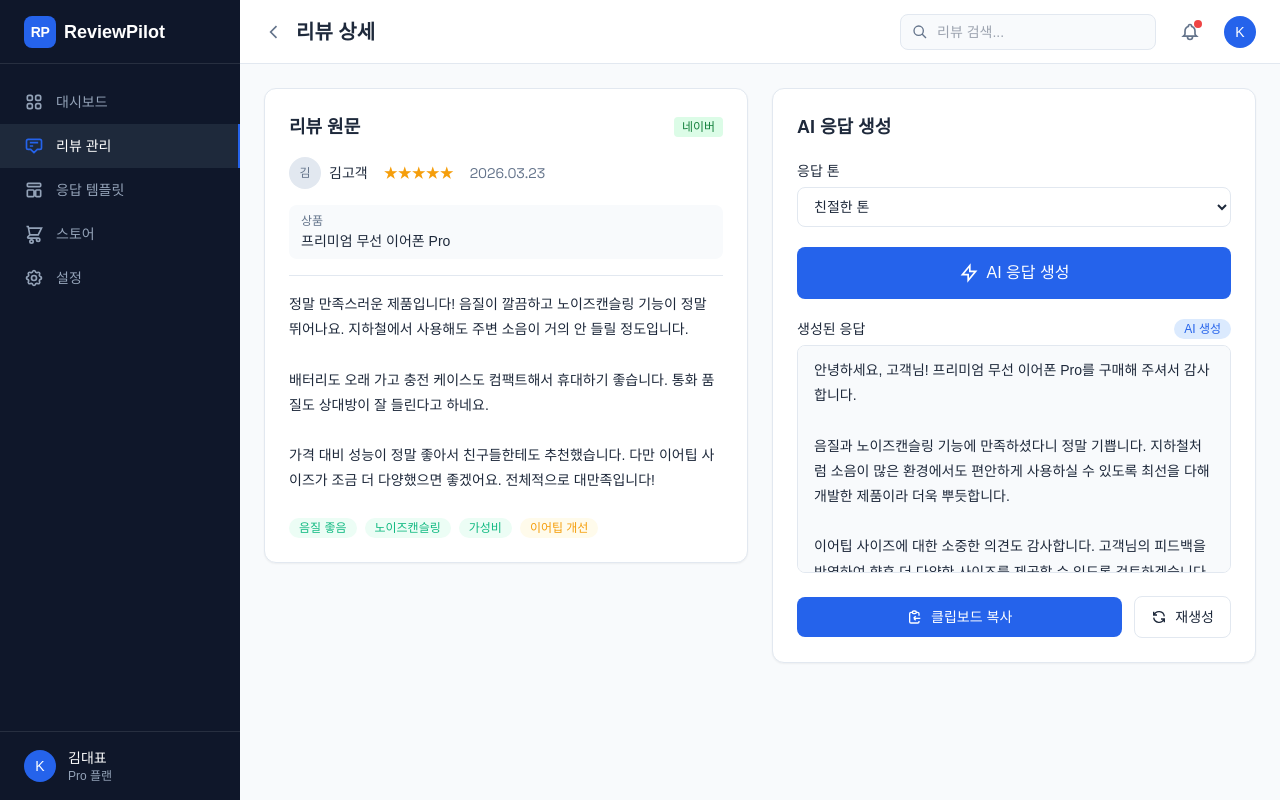
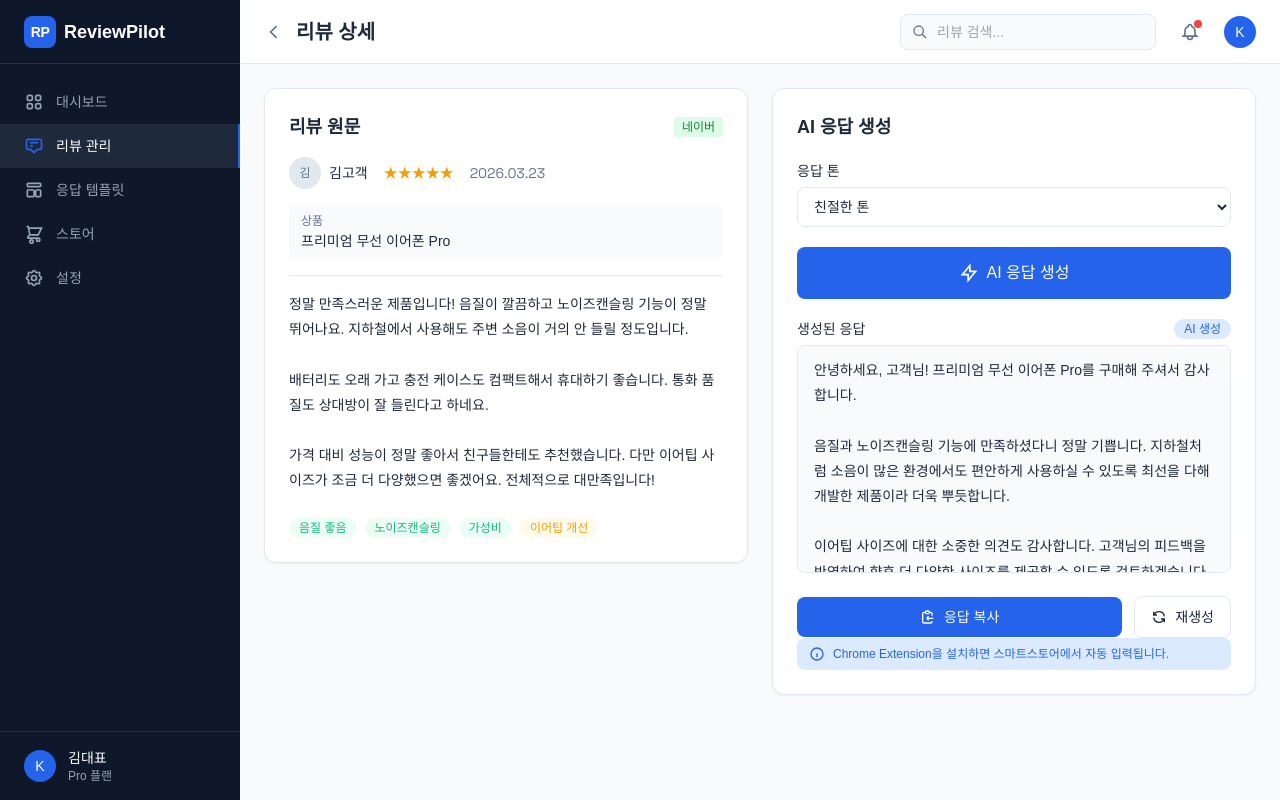
Before and after one commit to rptjs1000-lab/review-pilot, a Next.js app: page /reviews/1 in a window 1280 px wide. Built offline with nearby package versions, Linux system fonts and the light colour scheme; no server answers; a web font is replaced by a local one.

Commit message:
fix: 클립보드 복사 → 응답 복사 + Extension 자동입력 안내 추가

```diff
--- a/components/reviews/AIResponsePanel.tsx
+++ b/components/reviews/AIResponsePanel.tsx
@@ -107,22 +107,30 @@ export default function AIResponsePanel({ reviewId, initialResponse = '' }: AIRe
           disabled={!response}
           className="flex-1 px-4 py-2.5 bg-primary hover:bg-primary-dark text-white text-sm font-medium rounded-lg transition-colors flex items-center justify-center gap-2 disabled:opacity-60"
         >
-          <svg className="w-4 h-4" fill="none" stroke="currentColor" strokeWidth="2" viewBox="0 0 24 24">
+          <svg className="w-4 h-4" fill="none" stroke="currentColor" strokeWidth="2" viewBox="0 0 24 24" aria-hidden="true">
             <path d="M8 5H6a2 2 0 00-2 2v12a2 2 0 002 2h10a2 2 0 002-2v-1M8 5a2 2 0 002 2h2a2 2 0 002-2M8 5a2 2 0 012-2h2a2 2 0 012 2m0 0h2a2 2 0 012 2v3m2 4H10m0 0l3-3m-3 3l3 3" />
           </svg>
-          클립보드 복사
+          응답 복사
         </button>
         <button
           onClick={handleRegenerate}
           disabled={isGenerating}
           className="px-4 py-2.5 bg-white border border-bdr hover:bg-bg text-txt text-sm font-medium rounded-lg transition-colors flex items-center gap-2 disabled:opacity-60"
         >
-          <svg className="w-4 h-4" fill="none" stroke="currentColor" strokeWidth="2" viewBox="0 0 24 24">
+          <svg className="w-4 h-4" fill="none" stroke="currentColor" strokeWidth="2" viewBox="0 0 24 24" aria-hidden="true">
             <path d="M4 4v5h.582m15.356 2A8.001 8.001 0 004.582 9m0 0H9m11 11v-5h-.581m0 0a8.003 8.003 0 01-15.357-2m15.357 2H15" />
           </svg>
           재생성
         </button>
       </div>
+
+      {/* Extension 안내 */}
+      <div className="flex items-center gap-2 px-3 py-2 bg-primary-light rounded-lg">
+        <svg className="w-4 h-4 text-primary flex-shrink-0" fill="none" stroke="currentColor" strokeWidth="2" viewBox="0 0 24 24" aria-hidden="true">
+          <path d="M13 16h-1v-4h-1m1-4h.01M21 12a9 9 0 11-18 0 9 9 0 0118 0z" />
+        </svg>
+        <p className="text-xs text-primary">Chrome Extension을 설치하면 스마트스토어에서 자동 입력됩니다.</p>
+      </div>
     </div>
   );
 }
```
